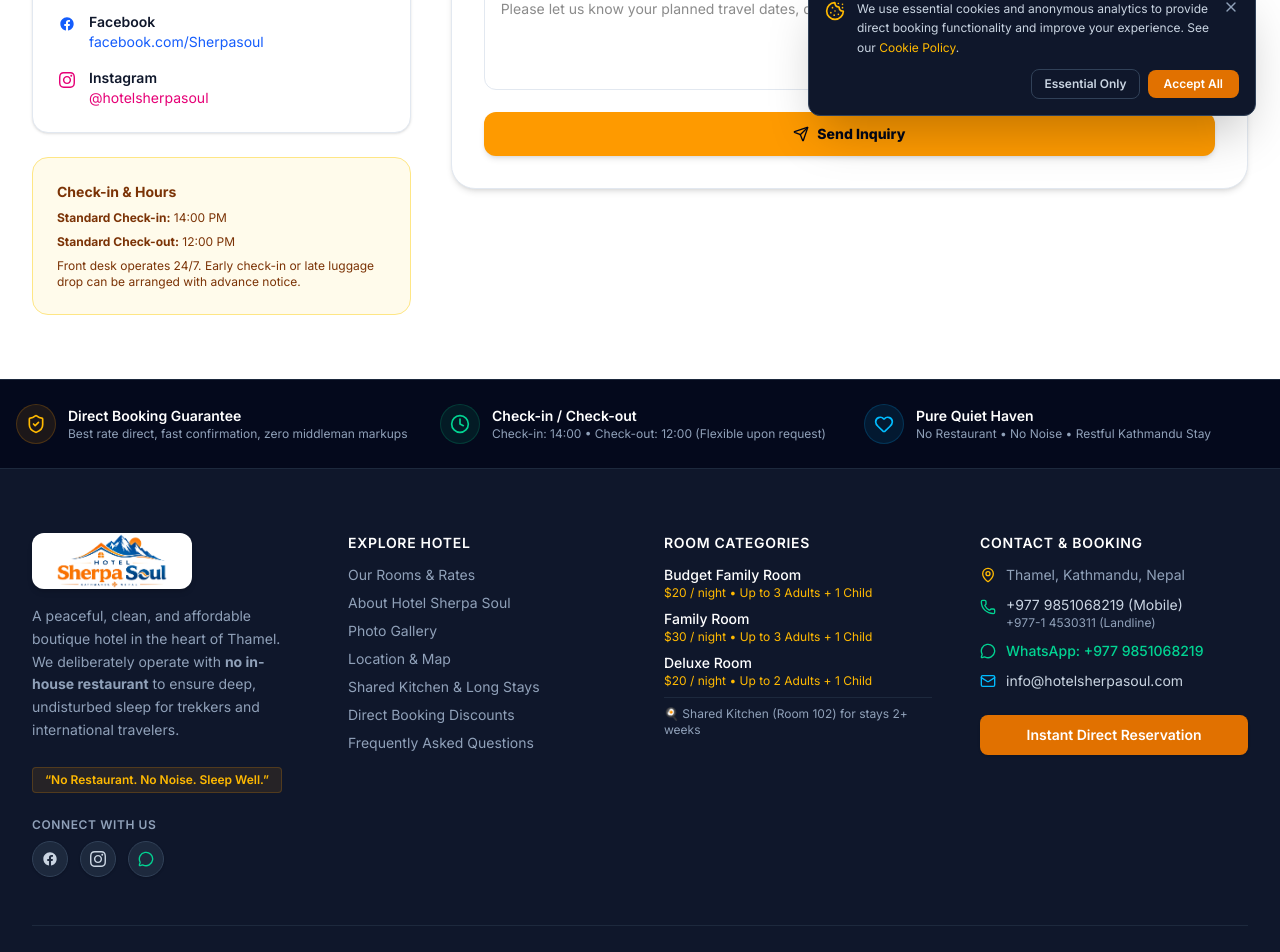
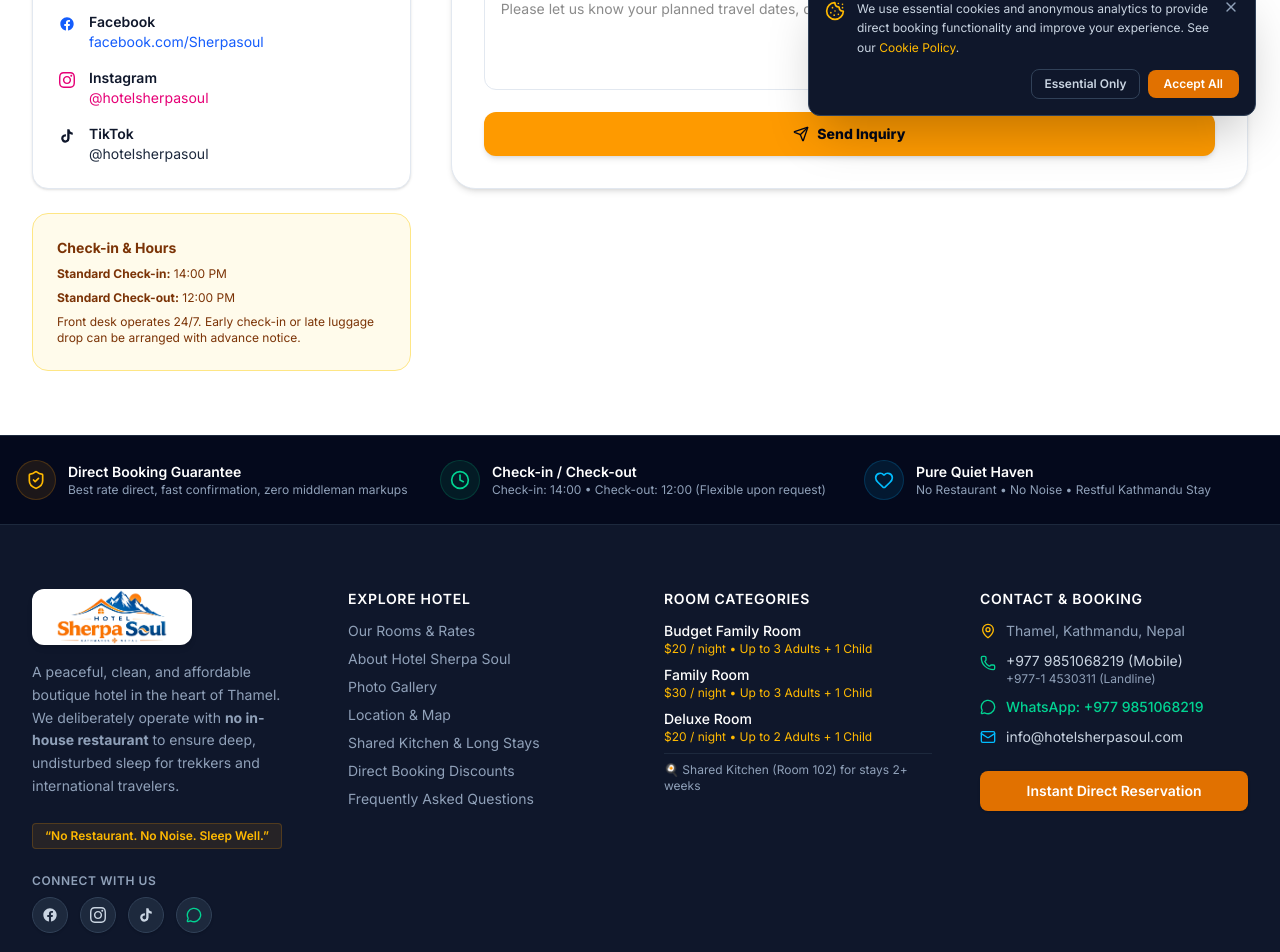
Before and after one commit to sikaruai-bot/hotel-sherpa-soul, a Next.js app: page /contact in a window 1280 px wide. Shown: the part 660-1612 px from the top of the page. Built offline with nearby package versions, Linux system fonts and the light colour scheme; no server answers.

Commit message:
Social: Linked official TikTok https://www.tiktok.com/@hotelsherpasoul across website, contact, footer, and schema

```diff
--- a/prisma/seed.js
+++ b/prisma/seed.js
@@ -156,6 +156,7 @@
     { key: 'whatsapp', value: '9779851068219', description: 'WhatsApp Contact Number' },
     { key: 'facebook', value: 'https://www.facebook.com/Sherpasoul/', description: 'Official Facebook Page URL' },
     { key: 'instagram', value: 'https://www.instagram.com/hotelsherpasoul/', description: 'Official Instagram Profile URL' },
+    { key: 'tiktok', value: 'https://www.tiktok.com/@hotelsherpasoul', description: 'Official TikTok Profile URL' },
     { key: 'email', value: 'info@hotelsherpasoul.com', description: 'Official Business Email' },
     { key: 'check_in_time', value: '14:00', description: 'Standard Check-in Time' },
     { key: 'check_out_time', value: '12:00', description: 'Standard Check-out Time' },
--- a/src/app/(public)/contact/page.tsx
+++ b/src/app/(public)/contact/page.tsx
@@ -113,6 +113,25 @@
                   </a>
                 </div>
               </div>
+
+              <div className="flex items-start gap-3">
+                <div className="w-5 h-5 text-slate-900 shrink-0 mt-0.5 flex items-center justify-center">
+                  <svg className="w-4 h-4 fill-current" viewBox="0 0 24 24">
+                    <path d="M19.59 6.69a4.83 4.83 0 0 1-3.77-4.25V2h-3.45v13.67a2.89 2.89 0 0 1-5.2 1.74 2.89 2.89 0 0 1 2.31-4.64c.298-.002.595.042.88.13V9.4a6.84 6.84 0 0 0-1-.05A6.33 6.33 0 0 0 5 20.1a6.34 6.34 0 0 0 10.86-4.43v-7a8.16 8.16 0 0 0 4.77 1.52v-3.4a4.85 4.85 0 0 1-1.04-.1z"/>
+                  </svg>
+                </div>
+                <div>
+                  <span className="font-semibold text-slate-900 block">TikTok</span>
+                  <a
+                    href="https://www.tiktok.com/@hotelsherpasoul"
+                    target="_blank"
+                    rel="noopener noreferrer"
+                    className="text-slate-800 hover:underline"
+                  >
+                    @hotelsherpasoul
+                  </a>
+                </div>
+              </div>
             </div>
           </div>
 
--- a/src/components/public/Footer.tsx
+++ b/src/components/public/Footer.tsx
@@ -92,6 +92,18 @@
                 >
                   <svg className="w-4 h-4 fill-current group-hover:scale-110 transition-transform" viewBox="0 0 24 24">
                     <path d="M12 2.163c3.204 0 3.584.012 4.85.07 3.252.148 4.771 1.691 4.919 4.919.058 1.265.069 1.645.069 4.849 0 3.205-.012 3.584-.069 4.849-.149 3.225-1.664 4.771-4.919 4.919-1.266.058-1.644.07-4.85.07-3.204 0-3.584-.012-4.849-.07-3.26-.149-4.771-1.699-4.919-4.92-.058-1.265-.07-1.644-.07-4.849 0-3.204.013-3.583.07-4.849.149-3.227 1.664-4.771 4.919-4.919 1.266-.057 1.645-.069 4.849-.069zm0-2.163c-3.259 0-3.667.014-4.947.072-4.358.2-6.78 2.618-6.98 6.98-.059 1.281-.073 1.689-.073 4.948 0 3.259.014 3.668.072 4.948.2 4.358 2.618 6.78 6.98 6.98 1.281.058 1.689.072 4.948.072 3.259 0 3.668-.014 4.948-.072 4.354-.2 6.782-2.618 6.979-6.98.059-1.28.073-1.689.073-4.948 0-3.259-.014-3.667-.072-4.947-.196-4.354-2.617-6.78-6.979-6.98-1.281-.059-1.69-.073-4.949-.073zm0 5.838c-3.403 0-6.162 2.759-6.162 6.162s2.759 6.163 6.162 6.163 6.162-2.759 6.162-6.163c0-3.403-2.759-6.162-6.162-6.162zm0 10.162c-2.209 0-4-1.79-4-4 0-2.209 1.791-4 4-4s4 1.791 4 4c0 2.21-1.791 4-4 4zm6.406-11.845c-.796 0-1.441.645-1.441 1.44s.645 1.44 1.441 1.44c.795 0 1.439-.645 1.439-1.44s-.644-1.44-1.439-1.44z"/>
+                  </svg>
+                </a>
+                <a
+                  href="https://www.tiktok.com/@hotelsherpasoul"
+                  target="_blank"
+                  rel="noopener noreferrer"
+                  onClick={() => trackEvent('social_click', { platform: 'tiktok' })}
+                  className="w-9 h-9 rounded-full bg-slate-800 hover:bg-black hover:text-[#00f2fe] text-slate-300 flex items-center justify-center transition-all border border-slate-700 shadow-sm group"
+                  aria-label="Hotel Sherpa Soul TikTok Profile"
+                >
+                  <svg className="w-4 h-4 fill-current group-hover:scale-110 transition-transform" viewBox="0 0 24 24">
+                    <path d="M19.59 6.69a4.83 4.83 0 0 1-3.77-4.25V2h-3.45v13.67a2.89 2.89 0 0 1-5.2 1.74 2.89 2.89 0 0 1 2.31-4.64c.298-.002.595.042.88.13V9.4a6.84 6.84 0 0 0-1-.05A6.33 6.33 0 0 0 5 20.1a6.34 6.34 0 0 0 10.86-4.43v-7a8.16 8.16 0 0 0 4.77 1.52v-3.4a4.85 4.85 0 0 1-1.04-.1z"/>
                   </svg>
                 </a>
                 <a
--- a/src/components/public/JsonLd.tsx
+++ b/src/components/public/JsonLd.tsx
@@ -11,7 +11,8 @@
     "email": "info@hotelsherpasoul.com",
     "sameAs": [
       "https://www.facebook.com/Sherpasoul/",
-      "https://www.instagram.com/hotelsherpasoul/"
+      "https://www.instagram.com/hotelsherpasoul/",
+      "https://www.tiktok.com/@hotelsherpasoul"
     ],
     "address": {
       "@type": "PostalAddress",
```
Also changed, not shown: 1 other file (tests, documents, lock files or other folders).
